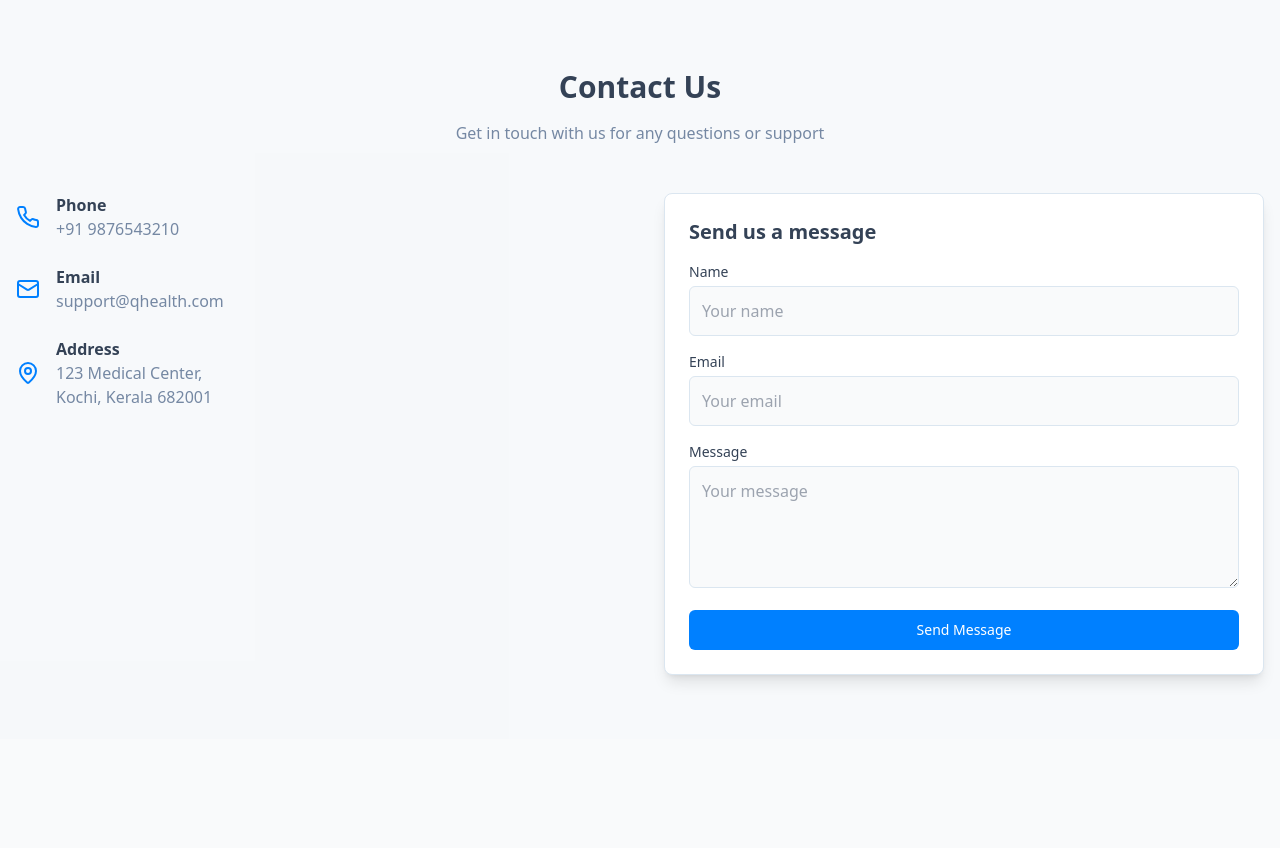
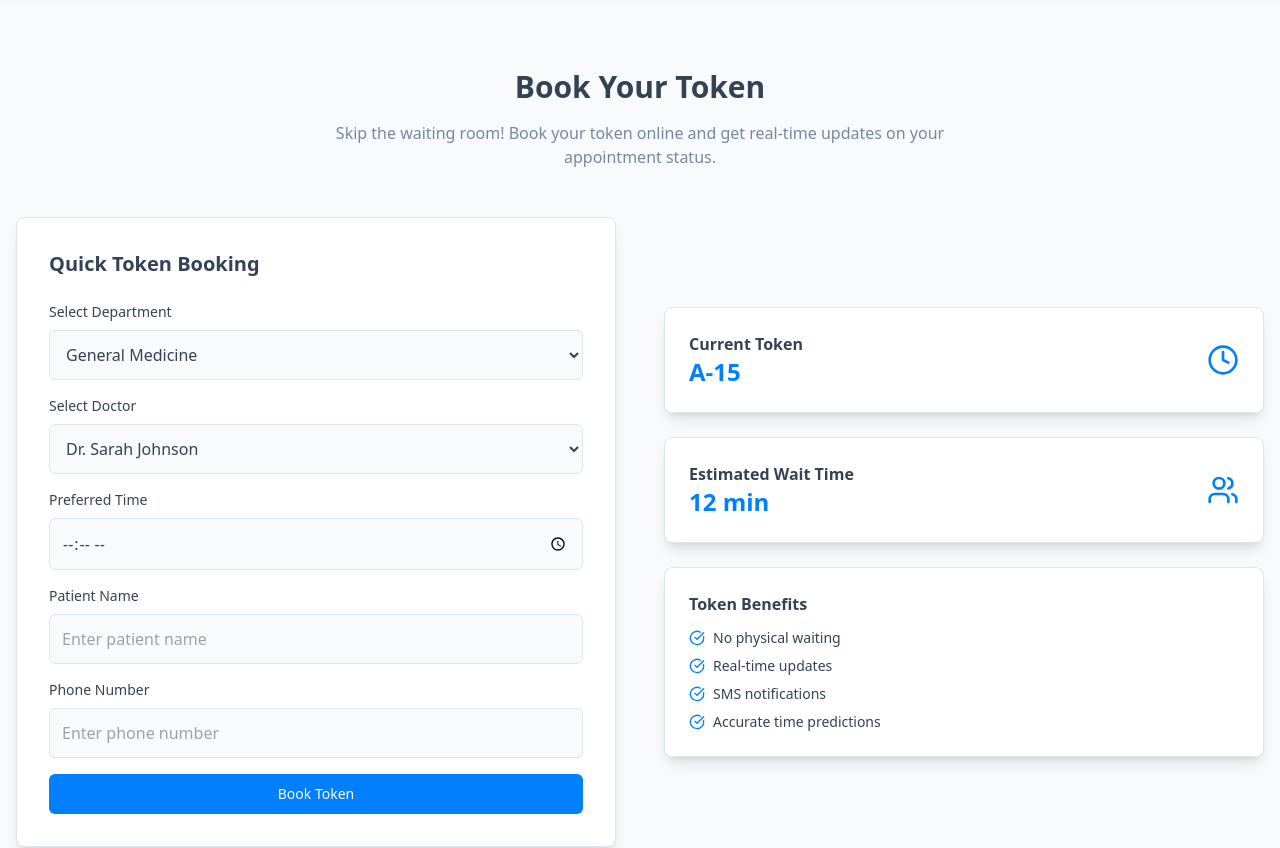
Before and after one commit to adxthhhhh/qhealth-smart-wait, a React (Vite) app: page / in a window 1280 px wide. Shown: the part 1880-2728 px from the top of the page. Before the commit the page ends 2619 px from the top, so only its background shows below. Built offline with nearby package versions, Linux system fonts and the light colour scheme.

Commit message:
Add token booking section
Add a new section to the single-page application for booking tokens.

```diff
--- a/src/pages/Index.tsx
+++ b/src/pages/Index.tsx
@@ -183,6 +183,123 @@ const Index = () => {
         </div>
       </section>
 
+      {/* Token Booking Section */}
+      <section className="py-16">
+        <div className="container mx-auto px-4">
+          <div className="text-center mb-12">
+            <h2 className="text-3xl font-bold text-foreground mb-4">Book Your Token</h2>
+            <p className="text-muted-foreground max-w-2xl mx-auto">
+              Skip the waiting room! Book your token online and get real-time updates on your appointment status.
+            </p>
+          </div>
+
+          <div className="grid grid-cols-1 lg:grid-cols-2 gap-12 items-center">
+            <div>
+              <Card className="shadow-lg">
+                <CardContent className="p-8">
+                  <h3 className="text-xl font-semibold mb-6">Quick Token Booking</h3>
+                  <div className="space-y-4">
+                    <div>
+                      <label className="block text-sm font-medium mb-2">Select Department</label>
+                      <select className="w-full p-3 border border-border rounded-md bg-background">
+                        <option>General Medicine</option>
+                        <option>Cardiology</option>
+                        <option>ENT</option>
+                        <option>Dermatology</option>
+                        <option>Orthopedics</option>
+                      </select>
+                    </div>
+                    <div>
+                      <label className="block text-sm font-medium mb-2">Select Doctor</label>
+                      <select className="w-full p-3 border border-border rounded-md bg-background">
+                        <option>Dr. Sarah Johnson</option>
+                        <option>Dr. Michael Chen</option>
+                        <option>Dr. Emily Davis</option>
+                        <option>Dr. Robert Wilson</option>
+                      </select>
+                    </div>
+                    <div>
+                      <label className="block text-sm font-medium mb-2">Preferred Time</label>
+                      <input
+                        type="time"
+                        className="w-full p-3 border border-border rounded-md bg-background"
+                      />
+                    </div>
+                    <div>
+                      <label className="block text-sm font-medium mb-2">Patient Name</label>
+                      <input
+                        type="text"
+                        className="w-full p-3 border border-border rounded-md bg-background"
+                        placeholder="Enter patient name"
+                      />
+                    </div>
+                    <div>
+                      <label className="block text-sm font-medium mb-2">Phone Number</label>
+                      <input
+                        type="tel"
+                        className="w-full p-3 border border-border rounded-md bg-background"
+                        placeholder="Enter phone number"
+                      />
+                    </div>
+                    <Button className="w-full">Book Token</Button>
+                  </div>
+                </CardContent>
+              </Card>
+            </div>
+
+            <div className="space-y-6">
+              <Card className="shadow-lg">
+                <CardContent className="p-6">
+                  <div className="flex items-center justify-between">
+                    <div>
+                      <h4 className="font-semibold">Current Token</h4>
+                      <p className="text-2xl font-bold text-primary">A-15</p>
+                    </div>
+                    <Clock className="h-8 w-8 text-primary" />
+                  </div>
+                </CardContent>
+              </Card>
+
+              <Card className="shadow-lg">
+                <CardContent className="p-6">
+                  <div className="flex items-center justify-between">
+                    <div>
+                      <h4 className="font-semibold">Estimated Wait Time</h4>
+                      <p className="text-2xl font-bold text-primary">12 min</p>
+                    </div>
+                    <Users className="h-8 w-8 text-primary" />
+                  </div>
+                </CardContent>
+              </Card>
+
+              <Card className="shadow-lg">
+                <CardContent className="p-6">
+                  <h4 className="font-semibold mb-3">Token Benefits</h4>
+                  <ul className="space-y-2">
+                    <li className="flex items-center">
+                      <CheckCircle className="h-4 w-4 text-primary mr-2" />
+                      <span className="text-sm">No physical waiting</span>
+                    </li>
+                    <li className="flex items-center">
+                      <CheckCircle className="h-4 w-4 text-primary mr-2" />
+                      <span className="text-sm">Real-time updates</span>
+                    </li>
+                    <li className="flex items-center">
+                      <CheckCircle className="h-4 w-4 text-primary mr-2" />
+                      <span className="text-sm">SMS notifications</span>
+                    </li>
+                    <li className="flex items-center">
+                      <CheckCircle className="h-4 w-4 text-primary mr-2" />
+                      <span className="text-sm">Accurate time predictions</span>
+                    </li>
+                  </ul>
+                </CardContent>
+              </Card>
+            </div>
+          </div>
+        </div>
+      </section>
+
 
       {/* Contact Section */}
       <section id="contact" className="py-16 bg-muted/30">
```
